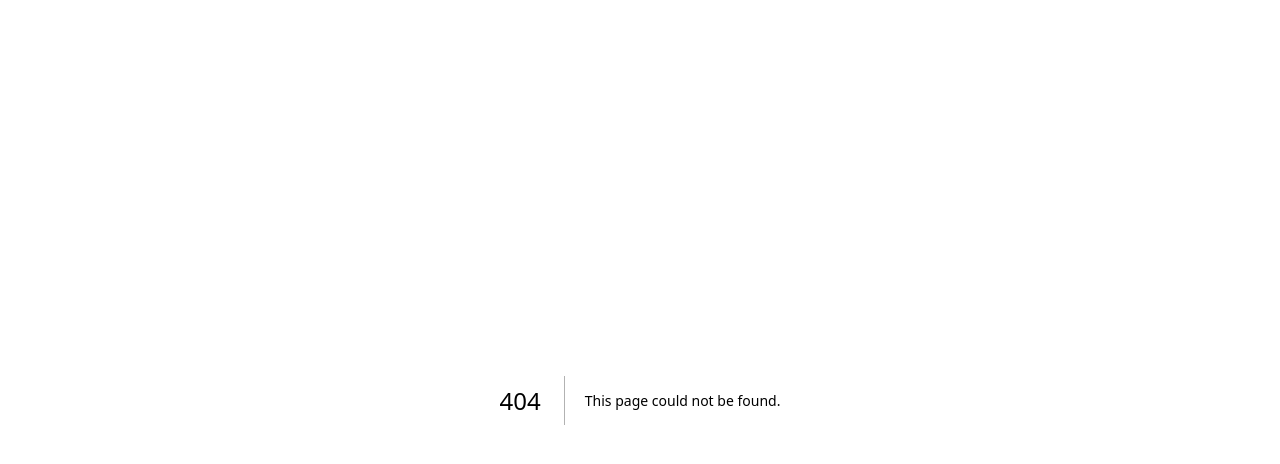
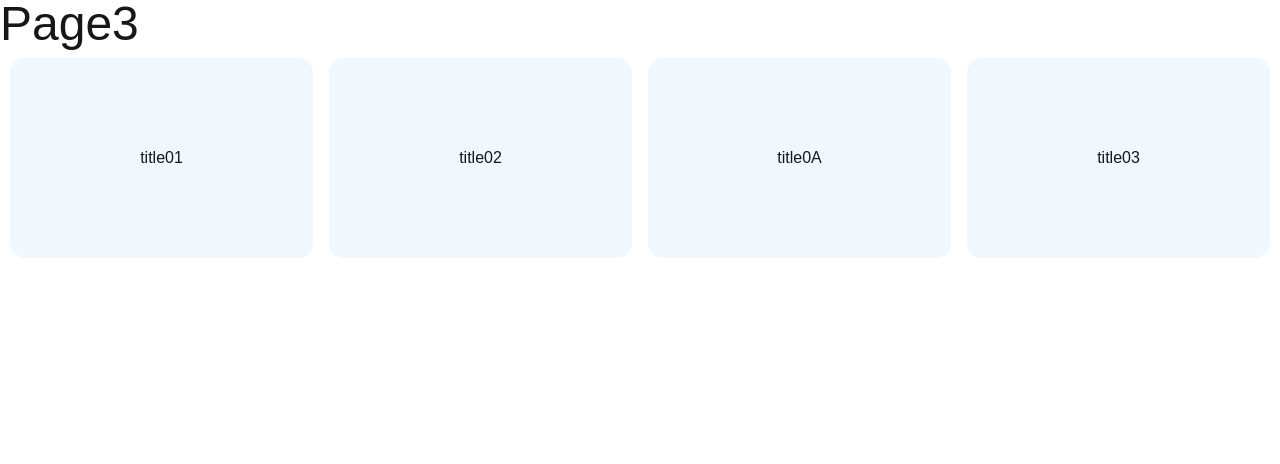
Before and after one commit to Gruzam0615/nextjsReact01, a Next.js app in the folder front/: page /page3 in a window 1280 px wide. Before the commit this address had no page. Shown: the top 464 px of the page. Built offline with nearby package versions, Linux system fonts and the light colour scheme.

Commit message:
page3 3x3 포토갤러리 레이아웃 개발중 page2 -> /page2/write 페이지 글작성 동작 수행시 응답 수정 중

```diff
--- a/front/app/api/page2.tsx
+++ b/front/app/api/page2.tsx
@@ -1,6 +1,11 @@
 export async function getLists() {
-    const data = await fetch("https://api.vercel.app/blog")
-    const result = await data.json()
+    const result = await fetch("https://api.vercel.app/blog")
+    .then((res) => {
+        return res.json();
+    })
+    .catch((err) => {
+        return null;
+    })
     return result;
 }
 
@@ -15,7 +20,14 @@ export async function WritePostApi(param: any) {
         body: JSON.stringify(param),
     }
 
-    const data = await fetch("/page2/writePost", options);
-    // const result = await data.json();
-    // return result;
+    const result = await fetch("/page2/writePost", options)
+    .then((res) => {
+        return res.json();
+    })
+    .catch((err) => {
+        console.log("/page2/writePost Failed...");
+        return null;
+    })
+
+    return result;
 }
--- a/front/app/page2/page.tsx
+++ b/front/app/page2/page.tsx
@@ -20,6 +20,7 @@ export default async function Page2() {
             <div className="grid grid-col">
                 <Timeline>
                     {
+                        lists ?
                         lists.map((list: Page2Interface) => (
                             <Link key={list.id} href={`/page2/${list.id}?title=${list.title}`}>
                                 <TimelineItem>
@@ -31,7 +32,17 @@ export default async function Page2() {
                                     </TimelineContent>
                                 </TimelineItem>
                             </Link>
-                        ))
+                        )):
+                        <Link href={""}>
+                            <TimelineItem>
+                                    <TimelinePoint />
+                                    <TimelineContent>
+                                        <TimelineTime></TimelineTime>
+                                        <TimelineTitle>No Data</TimelineTitle>
+                                        <TimelineBody></TimelineBody>
+                                    </TimelineContent>
+                                </TimelineItem>
+                        </Link>
                     }
                 </Timeline>
             </div>
--- a/front/app/page2/write/page.tsx
+++ b/front/app/page2/write/page.tsx
@@ -5,6 +5,7 @@ import { Button, FileInput, Label, TextInput } from "flowbite-react";
 import "@/app/style/Write.css";
 import EditorComponent from "@/app/components/Editor";
 import { WritePostApi } from "@/app/api/page2";
+import { useRouter } from "next/navigation";
 
 interface RequestParamInterface {
     "title": string,
@@ -15,6 +16,7 @@ interface RequestParamInterface {
 }
 
 export default function WritePost() {
+    const router = useRouter();
     const [title, setTitle] = useState("");
     const [author, setAuthor] = useState("");
     const [date, setDate] = useState("");
@@ -82,7 +84,7 @@ export default function WritePost() {
     //     console.log(fileInput);
     // }
 
-    const doPost = () => {
+    const doPost = async() => {
         const requestParam: RequestParamInterface = {
             "title": title,
             "author": author,
@@ -90,7 +92,13 @@ export default function WritePost() {
             "content": content,
             "fileInput": fileInput,
         }
-        WritePostApi(requestParam);
+        const data = await WritePostApi(requestParam);
+        if(data != null) {
+            alert("개발 중");
+        } else {
+            alert("업로드 실패");
+            router.refresh();
+        }
     }
 
     const [ range, setRange ] = useState();
--- /dev/null
+++ b/front/app/page3/page.tsx
@@ -0,0 +1,69 @@
+import "@/app/style/Page3.css";
+import { createElement } from "react";
+
+interface tempDataInterface {
+    title: string;
+    content: string;
+    date: string;
+}
+type TempDataType = {
+    title: string;
+    content: string;
+    date: string;
+}
+
+const MyGridColumn = ({myClassName, data}) => {
+    return(
+        <div className={myClassName}>
+        {data.title}
+        </div>
+    );
+}
+
+const Test1 = ({text}) => {
+    return(
+        <p>{text}</p>
+    );
+}
+
+export default function Page() {
+    const tempData = [
+        {
+            title: "title01",
+            content: "content01",
+            date: "yyyy-MM-dd_HH:mm:ss"
+        },
+        {
+            title: "title02",
+            content: "content02",
+            date: "yyyy-MM-dd_HH:mm:ss"
+        },
+        {
+            title: "title0A",
+            content: "content0A",
+            date: "yyyy-MM-dd_HH:mm:ss"
+        },
+        {
+            title: "title03",
+            content: "content03",
+            date: "yyyy-MM-dd_HH:mm:ss"
+        },
+    ];
+    return (
+        <div className="container">
+            <div className="flex">
+                <h2 className="text-5xl">Page3</h2>
+            </div>
+
+            <div className="grid grid-cols-4 gap-4 my-grid-row">
+                {
+                    tempData ? tempData.map((item: TempDataType, index: number) => {
+                        // return <div className={"my-grid-column"}>{item.title}</div>
+                        return <MyGridColumn myClassName={"my-grid-column"} data={item} />
+                    }) :
+                        <span>No Data</span>
+                }
+            </div>
+        </div>
+    );
+}
--- /dev/null
+++ b/front/app/style/Page3.css
@@ -0,0 +1,20 @@
+.my-grid-row {
+    margin: 10px;
+}
+
+.my-grid-column {
+    width: 100%;
+    height: 200px;
+    text-align: center;
+    justify-items: center;
+    align-self: center;
+    align-content: center;
+    border: 0px black solid;
+    border-radius: 15px;
+    background-color: aliceblue;
+}
+
+.my-grid-column:hover {
+    border: 2px rgb(190, 198, 205) solid;
+    font-weight: bolder;
+}
```
